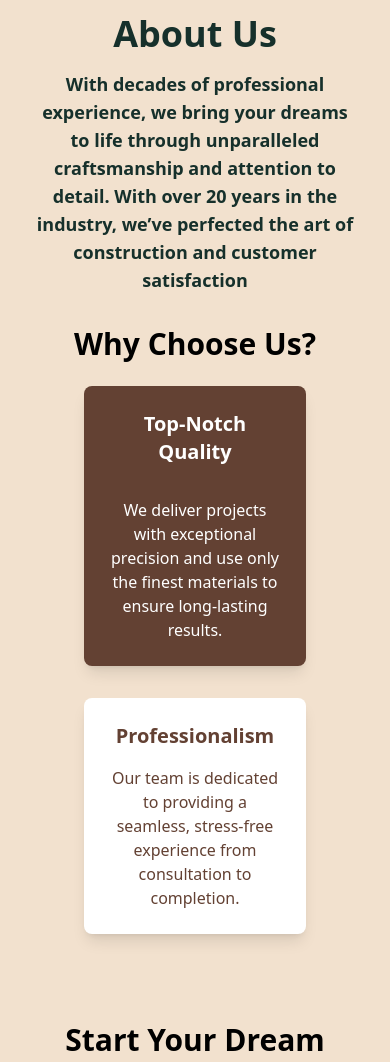
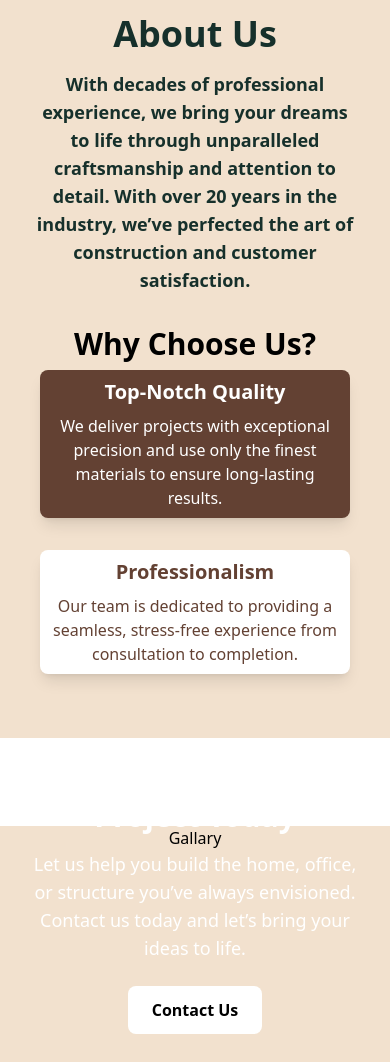
Before and after one commit to sourav-thind/jrg, a React (Vite) app: page / in a window 390 px wide. Shown: the part 902-1964 px from the top of the page. Built offline with nearby package versions, Linux system fonts and the light colour scheme.

Commit message:
Adding Third Page

```diff
--- a/src/App.jsx
+++ b/src/App.jsx
@@ -1,5 +1,6 @@
 import './App.css'
 import About from './Components/About'
+import Gallary from './Components/Gallary'
 import Hero from './Components/Hero'
 import Navbar from './Components/Navbar'
 
@@ -10,6 +11,7 @@ function App() {
       <Navbar/>
       <Hero/>
       <About/>
+      <Gallary/>
       {/* <Highlight/>  */}
 
     </main>
--- a/src/Components/About.jsx
+++ b/src/Components/About.jsx
@@ -3,27 +3,30 @@ import { Estimate } from '../Utils'
 
 const About = () => {
     return (
-    <section className="bg-Color2 min-h-screen w-screen left-0 *:">
+        <section className="relative h-screen w-screen bg-transparent">
+    <div
+        className="fixed top-0 left-0 w-full h-screen bg-cover bg-center -z-10"
+        style={{ backgroundImage: `url(${Estimate})` }}
+    ></div>
 
-    <div className="  py-8 px-8 text-center">
+    <div className="py-8 px-8 text-center bg-Color2 relative">
         <h1 className="text-4xl font-extrabold mb-4 text-Color3">About Us</h1>
         <p className="text-lg max-w-3xl mx-auto text-Color3 font-semibold">
-        With decades of professional experience, we bring your dreams to life through unparalleled craftsmanship and attention to detail. With over 20 years in the industry, we’ve perfected the art of construction and customer satisfaction
+            With decades of professional experience, we bring your dreams to life through unparalleled craftsmanship and attention to detail. With over 20 years in the industry, we’ve perfected the art of construction and customer satisfaction.
         </p>
 
-    <div className="py-8 px-6 mx-auto">
-      <h2 className="text-3xl font-bold text-center mb-6 mx-auto">Why Choose Us?</h2>
-      <div className="grid md:grid-cols-2 gap-8 max-w-[80%] mx-auto">
-        <div className=" bg-Color1 text-white shadow-lg p-6 rounded-lg text-center">
-          <h3 className="text-xl font-semibold mb-8">Top-Notch Quality</h3>
+        <div className="py-8 md:px-6 mx-auto">
+            <h2 className="text-3xl font-bold text-center mb-2 md:md-6 mx-auto">Why Choose Us?</h2>
+            <div className="grid md:grid-cols-2 gap-8 max-w-[95%] md:max-w-[80%] mx-auto">
+                <div className="bg-Color1 text-white shadow-lg p-2 md:p-6 rounded-lg text-center">
+                    <h3 className="text-xl font-semibold mb-2 md:mb-8">Top-Notch Quality</h3>
                     <p>
                         We deliver projects with exceptional precision and use only the finest materials to ensure long-lasting results.
                     </p>
                 </div>
 
-        {/* Professionalism */}
-        <div className="bg-white shadow-lg p-6 rounded-lg text-center text-Color1">
-          <h3 className="text-xl font-semibold mb-4 ">Professionalism</h3>
+                <div className="bg-white shadow-lg  p-2 md:p-6  rounded-lg text-center text-Color1">
+                    <h3 className="text-xl font-semibold mb-2 md:mb-8">Professionalism</h3>
                     <p>
                         Our team is dedicated to providing a seamless, stress-free experience from consultation to completion.
                     </p>
@@ -32,15 +35,9 @@ const About = () => {
         </div>
     </div>
 
-
-    {/* Call-to-Action Section */}
-    <div className="py-6 px-6 text-center bg-blue-600 text-black">
-    <div
-        className="fixed top-0 left-0 w-full h-full bg-cover bg-center"
-        style={{ backgroundImage: Estimate }}
-      ></div>
-      <h2 className="text-3xl font-bold mb-4">Start Your Dream Project Today</h2>
-      <p className="text-lg max-w-2xl mx-auto mb-6">
+    <div className="relative py-6 px-6 text-center bg-transparent">
+        <h2 className="text-3xl font-bold mb-4 text-white">Start Your Dream Project Today</h2>
+        <p className="text-lg max-w-2xl mx-auto mb-6 text-white">
             Let us help you build the home, office, or structure you’ve always envisioned. Contact us today and let’s bring your ideas to life.
         </p>
         <button className="px-6 py-3 bg-white text-blue-600 font-bold rounded-lg hover:bg-gray-200 transition">
@@ -48,6 +45,7 @@ const About = () => {
         </button>
     </div>
 </section>
+
     )
 }
 
--- /dev/null
+++ b/src/Components/Gallary.jsx
@@ -0,0 +1,9 @@
+import React from 'react'
+
+const Gallary = () => {
+  return (
+    <section className='h-screen w-full bg-Color2'>Gallary</section>
+  )
+}
+
+export default Gallary
```
Lines whose indentation alone changed are shown as unchanged.
